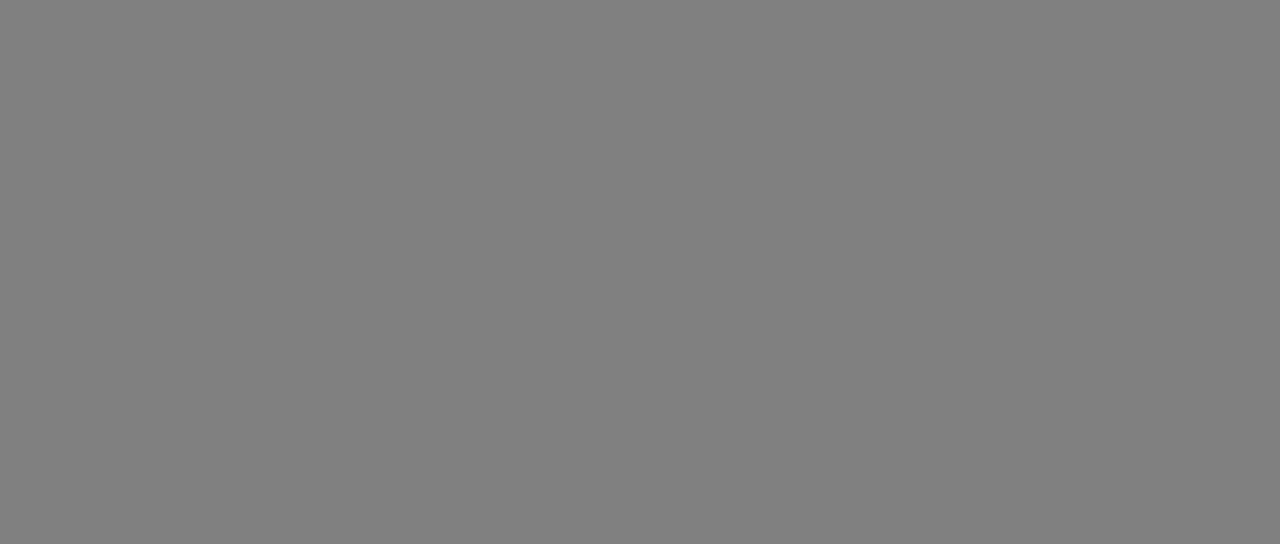
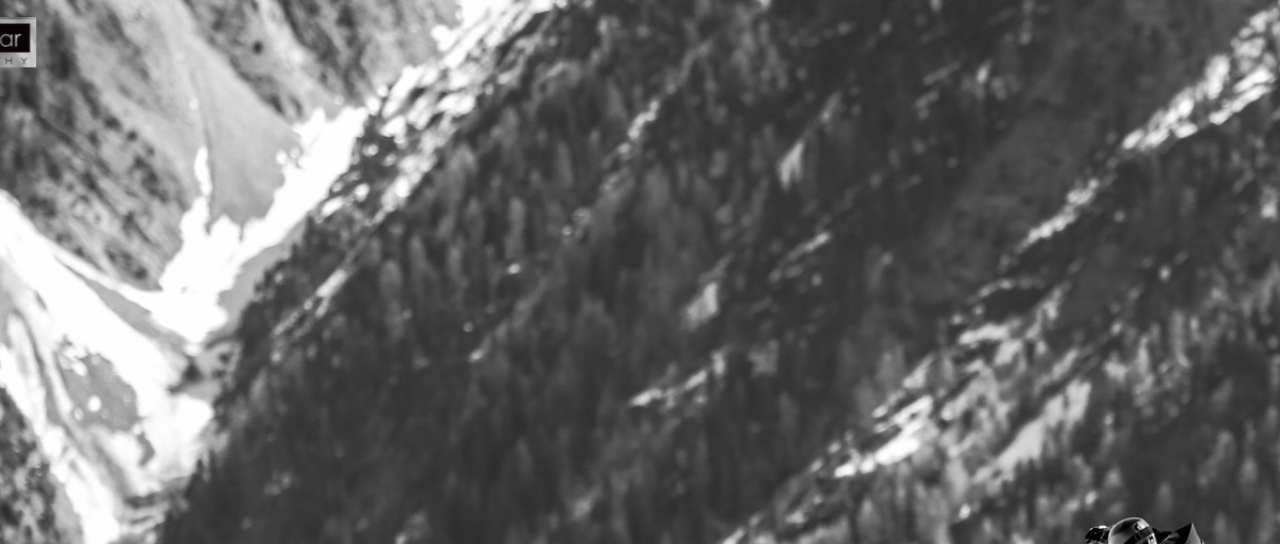
Before and after one commit to kedarguy/my-portfolio, a website: page index.html in a window 1280 px wide. Shown: the top 544 px of the page. Drawn offline with Linux system fonts and the light colour scheme.

Commit message:
img path fix ...

```diff
--- a/css/main.css
+++ b/css/main.css
@@ -16,7 +16,7 @@ footer {
   src: url("../assets/fonts/eurof55.ttf"); }
 
 header {
-  background-image: url("../assets/images/snowboard.jpg");
+  background-image: url("../assets/images/snowboard2.jpg");
   background-repeat: no-repeat;
   background-size: cover;
   background-color: gray;
```
